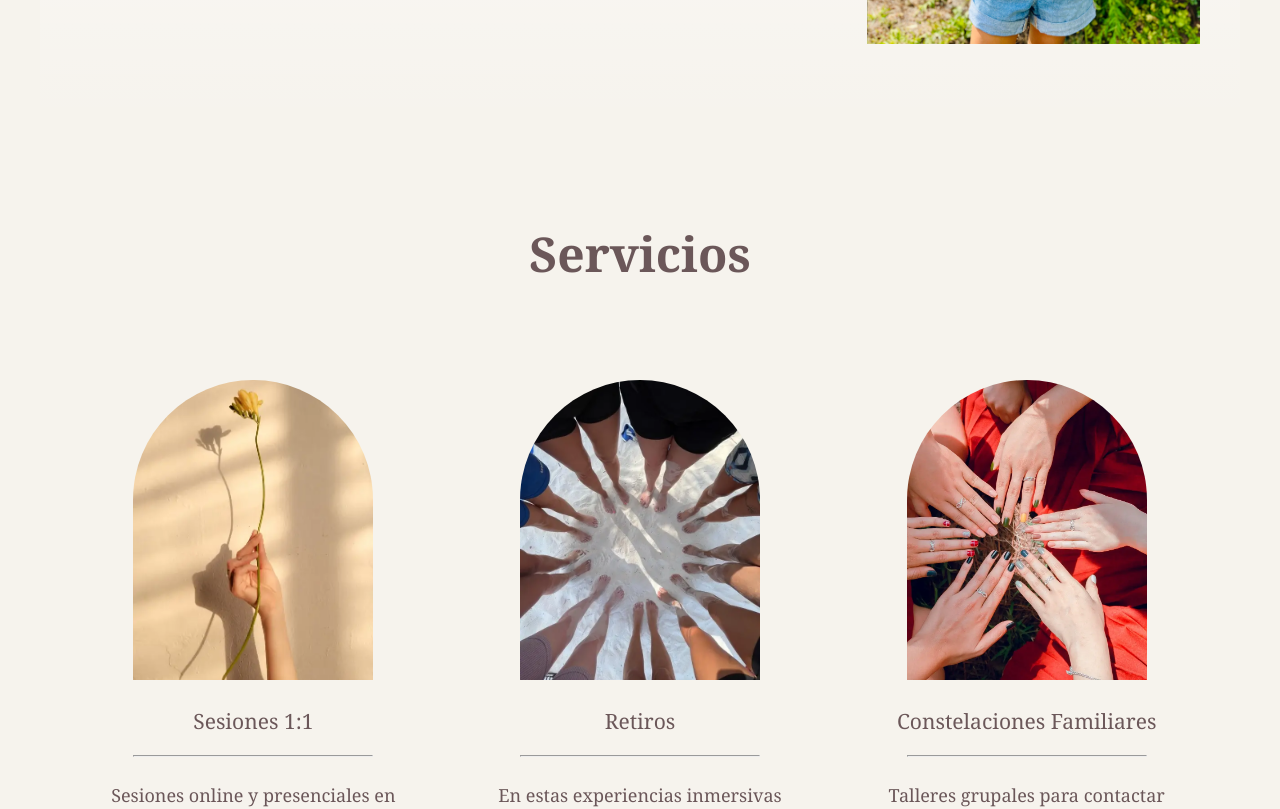
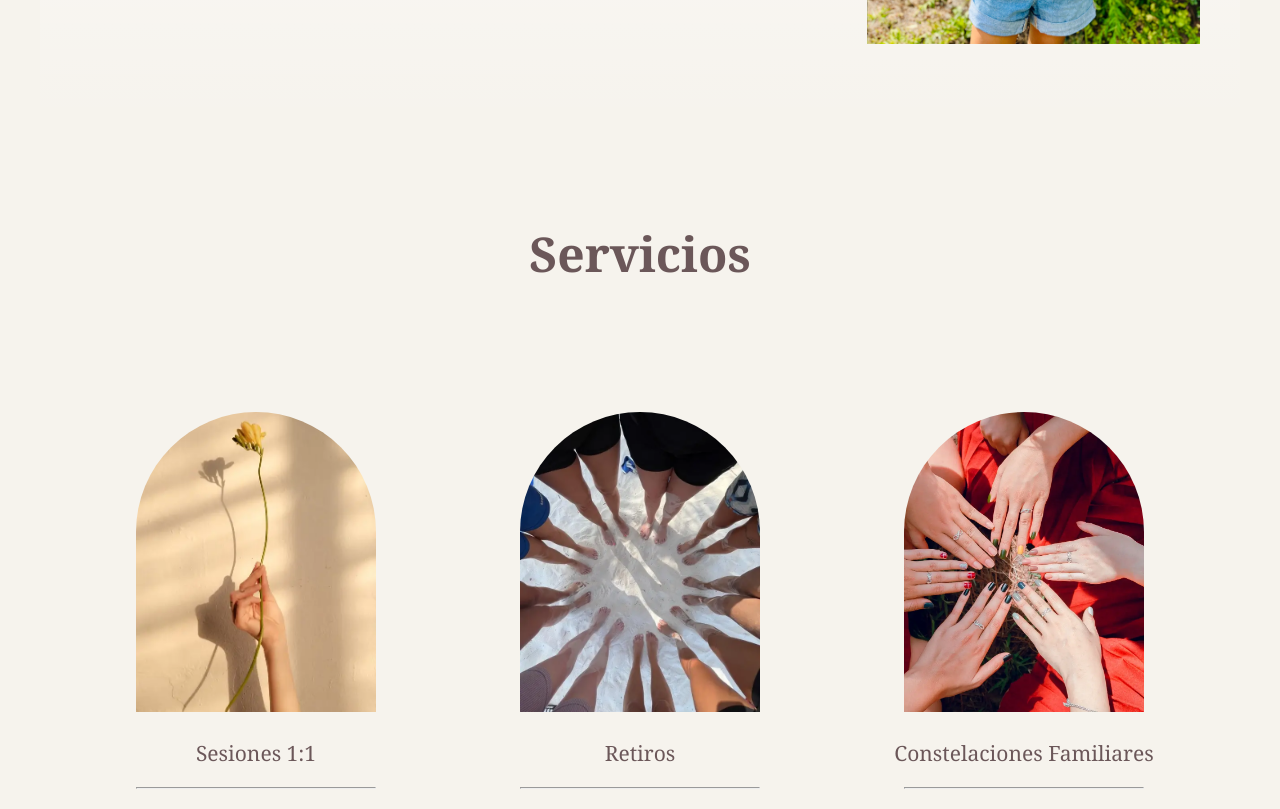
Before and after one commit to victor7891/daniela-porta-website, a React (Vite) app: page / in a window 1280 px wide. Shown: the part 1040-1849 px from the top of the page. Built offline with nearby package versions, Linux system fonts and the light colour scheme.

Commit message:
feat: wip

```diff
--- a/src/pages/Home.jsx
+++ b/src/pages/Home.jsx
@@ -57,6 +57,7 @@ export default function Home() {
                 </h2>
             </div>
 
+            <div className={`home-content ${heroAnimated ? 'home-content__visible' : ''}`}>
                 <Section extraClass="home-section__01 section-linear-white">
                     <div className="section__two-columns gap-40 flex flex-center">
                         <div className="flex-basis-66 flex flex-column gap-40 sm-order-2">
@@ -72,7 +73,7 @@ export default function Home() {
                 </Section>
 
                 <Section title="Servicios" extraClass="home-section__02">
-              <div className="container gap-40 section-container flex">
+                <div className="container section-container flex">
                     {SERVICIOS.map((service) => {
                     return (
                         <div className="service-card" key={service.slug}>
@@ -89,6 +90,7 @@ export default function Home() {
                 <Section extraClass="home-section__03 section-white home-section__contact" id="home-section__contact">
                 <ContactHome />
                 </Section>
+            </div>
 
         </div>
     )
--- a/src/styles/components/_section.scss
+++ b/src/styles/components/_section.scss
@@ -6,7 +6,7 @@
     display: flex;
     flex-direction: column;
     align-items: center;
-    gap: 2rem;
+    gap: 4rem 2rem;
     color: $color-primary;
     padding: 80px 40px;
     border-radius: 50px 50px 0 0;
@@ -42,7 +42,7 @@
         // Mobile first - stack vertically on small screens (below 768px)
         @media (max-width: #{$breakpoint-sm - 1px}) {
             flex-direction: column !important;
-            gap: 2rem;
+            gap: 4rem 2rem;
             text-align: center;
 
             p {
@@ -64,7 +64,7 @@
 
         // Tablet adjustments (768px to 1024px)
         @media (min-width: #{$breakpoint-sm}) and (max-width: #{$breakpoint-md - 1px}) {
-            gap: 1.5rem;
+            gap: 3rem 1.5rem;
 
             p {
                 flex-basis: 60% !important;
--- a/src/styles/pages/_home.scss
+++ b/src/styles/pages/_home.scss
@@ -1,4 +1,13 @@
 @use '../abstracts' as *;
+
+.home-content {
+    opacity: 0;
+    transition: opacity 2s cubic-bezier(0.25, 0.46, 0.45, 0.94);
+
+    &.home-content__visible {
+        opacity: 1;
+    }
+}
 
 .home-section__01 {
     margin-top: -80px; // To make it appears on home Screen without scrolling
@@ -46,8 +55,8 @@
 
     > div {
         display: flex;
-        gap: 40px;
         flex-wrap: wrap;
+        gap: 4rem 2rem;
         justify-content: space-around;
     }
 
```
Lines whose indentation alone changed are shown as unchanged.
